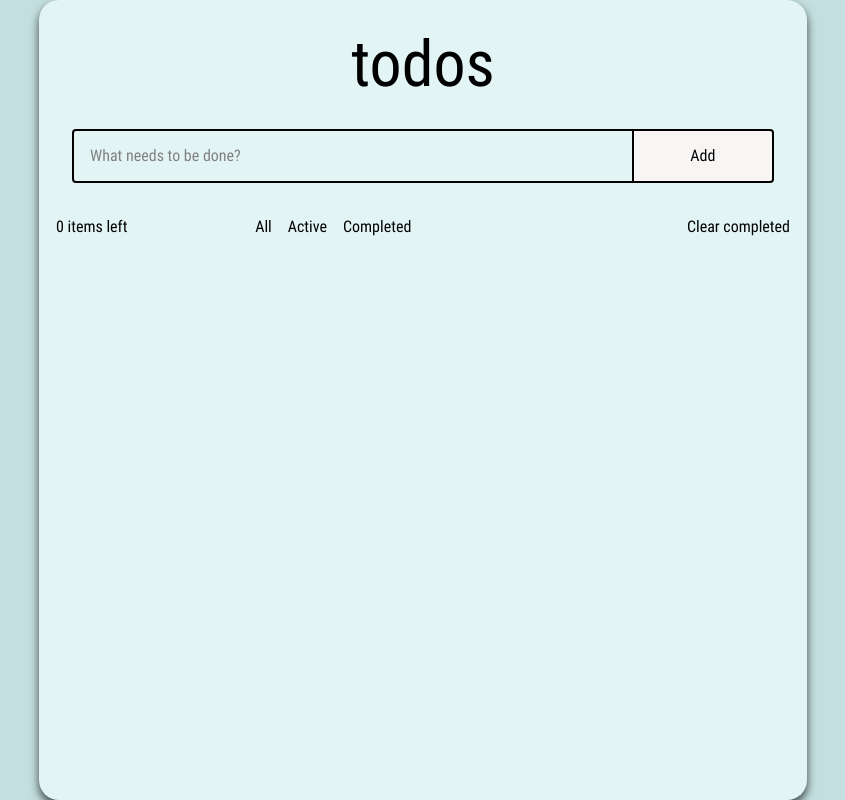
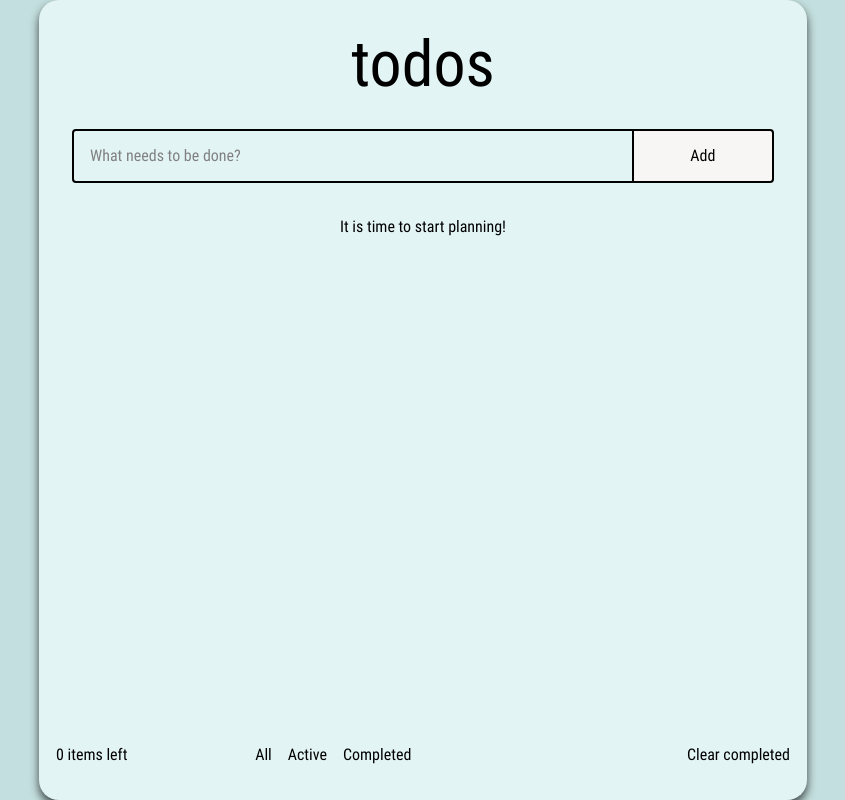
Before and after one commit to RomanMitaki/todos, a React app: page / in a window 1280 px wide. Shown: the whole page, without its empty margins (217-1062 px from the left). Built offline with nearby package versions, Linux system fonts and the light colour scheme; some icons are missing.

Commit message:
feat: clearCompleted fn && minor styles

```diff
--- a/src/components/Button/Button.module.css
+++ b/src/components/Button/Button.module.css
@@ -6,6 +6,7 @@
   align-items: center;
   opacity: 1;
   transition: opacity .2s;
+  color: var(--primary-color);
 }
 
 .button:hover {
--- a/src/components/NavBar/NavBar.module.css
+++ b/src/components/NavBar/NavBar.module.css
@@ -3,6 +3,7 @@
   flex-direction: row;
   justify-content: space-between;
   align-items: center;
+  min-height: 56px;
 }
 
 .btn__wrapper {
--- a/src/components/NavBar/NavBar.tsx
+++ b/src/components/NavBar/NavBar.tsx
@@ -14,10 +14,11 @@ interface NavBarProps {
   todos: IToDos
   setTodos: Dispatch<SetStateAction<IToDos>>
   renderedQtyTodos: number
+  clearCompletedTodos: () => void
 }
 
 const NavBar = (props: NavBarProps) => {
-  const { renderedQtyTodos, isActive, isCompleted } = props
+  const { clearCompletedTodos, renderedQtyTodos, isActive, isCompleted } = props
   const { theme, toggleTheme } = useTheme()
 
   const handleActive = () => {
@@ -46,7 +47,7 @@ const NavBar = (props: NavBarProps) => {
             <Button onClick={toggleTheme}>
                 {theme === Theme.DARK ? <PiMoonThin color={'white'} size={'20px'}/> : <PiSunDimLight color={'black'} size={'20px'}/>}
             </Button>
-            <Button>Clear completed</Button>
+            <Button onClick={() => { clearCompletedTodos() } }>Clear completed</Button>
         </div>
   )
 }
--- a/src/components/ToDoList/ToDoList.module.css
+++ b/src/components/ToDoList/ToDoList.module.css
@@ -28,4 +28,5 @@
   scrollbar-color: var(--bg-color-btn) var(--bg-color-main);
   scrollbar-width: thin;
   scroll-behavior: smooth;
+  flex-grow: 1;
 }
--- a/src/components/ToDoList/ToDoList.tsx
+++ b/src/components/ToDoList/ToDoList.tsx
@@ -59,6 +59,11 @@ const ToDoList = () => {
     setTodos(newTodos)
   }
 
+  const clearCompleteTodos = () => {
+    const newTodos = todos.filter(todo => !todo.isCompleted)
+    setTodos(newTodos)
+  }
+
   return (
         <div className={classNames(classes.page, {}, [])}>
             <h1>todos</h1>
@@ -74,13 +79,15 @@ const ToDoList = () => {
                               key={index}
                         />
                   ))
-                  : null}
+                  : <p>It is time to start planning!</p>}
             </div>
             <NavBar isCompleted={setIsCompletedTodos}
                     isActive={setIsActiveTodos}
                     todos={todos}
                     renderedQtyTodos={renderedQtyTodos}
                     setTodos={setTodos}
+                    clearCompletedTodos={clearCompleteTodos}
+
             />
         </div>
   )
--- a/src/styles/themes/light.css
+++ b/src/styles/themes/light.css
@@ -1,5 +1,5 @@
 .app.light {
-  --bg-color-main: #C4DFDF;
+  --bg-color-main: #c4dfdf;
   --bg-color-secondary: #E3F4F4;
   --primary-color: black;
   --inner-borders: black;
```
